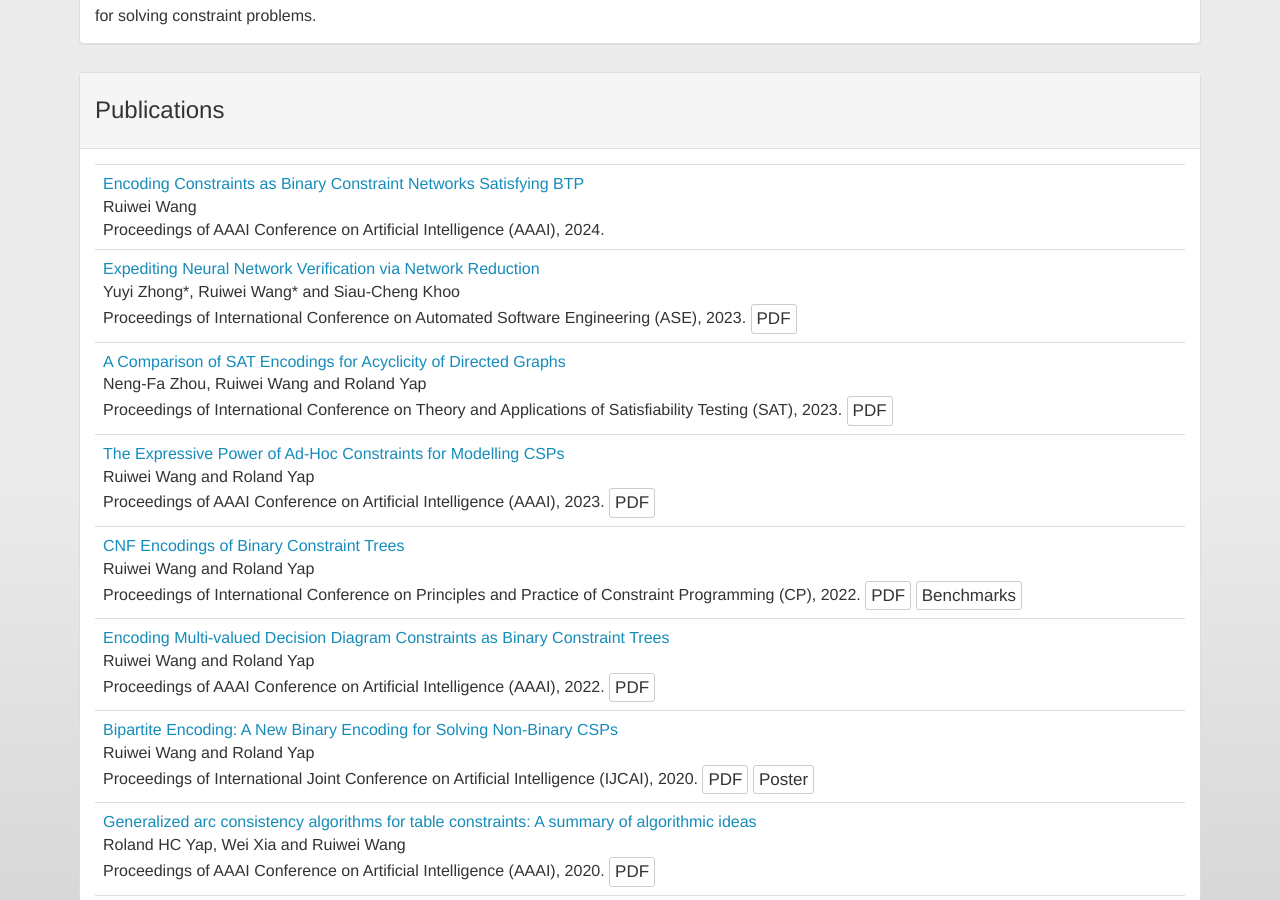
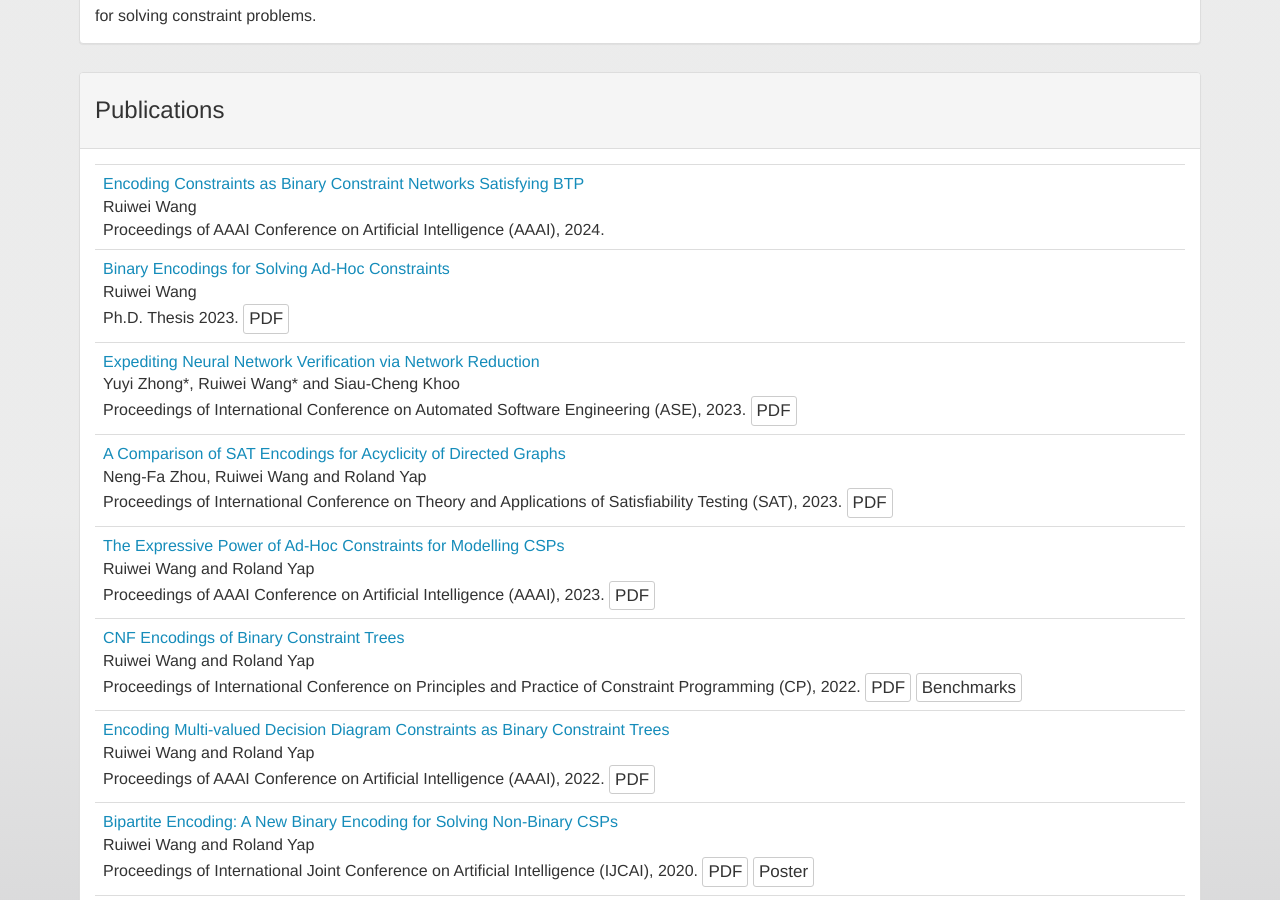
Before and after one commit to WangRuiwei/WangRuiwei.github.io, a Jekyll site: the page built from index.html, in a window 1280 px wide and 900 px high, scrolled down 363 px. Built offline with Jekyll 4.4.1, drawn with Linux system fonts in a browser that asks for light colours.

Commit message:
Update index.html

```diff
--- a/index.html
+++ b/index.html
@@ -41,6 +41,20 @@ I am interested in the algorithms for solving constraint problems.
 Ruiwei Wang
 </span><br />
 <span class="venuetype"></span><span class="venue">Proceedings of AAAI Conference on Artificial Intelligence (AAAI),</span> <span>2024</span>.
+</td>
+</tr>
+
+
+<tr>
+<td class="publication">
+<span class="pubtitle">
+<font color="#158CBA">Binary Encodings for Solving Ad-Hoc Constraints</font>
+</span><br />
+<span class="authors">
+Ruiwei Wang
+</span><br />
+<span class="venuetype"></span><span class="venue"> Ph.D. Thesis </span>  <span>2023</span>.
+ <button class="btn btn-default btn-xs" type="button" onClick='location.href="papers/WangR.pdf"'>PDF</button>
 </td>
 </tr>
 
```
